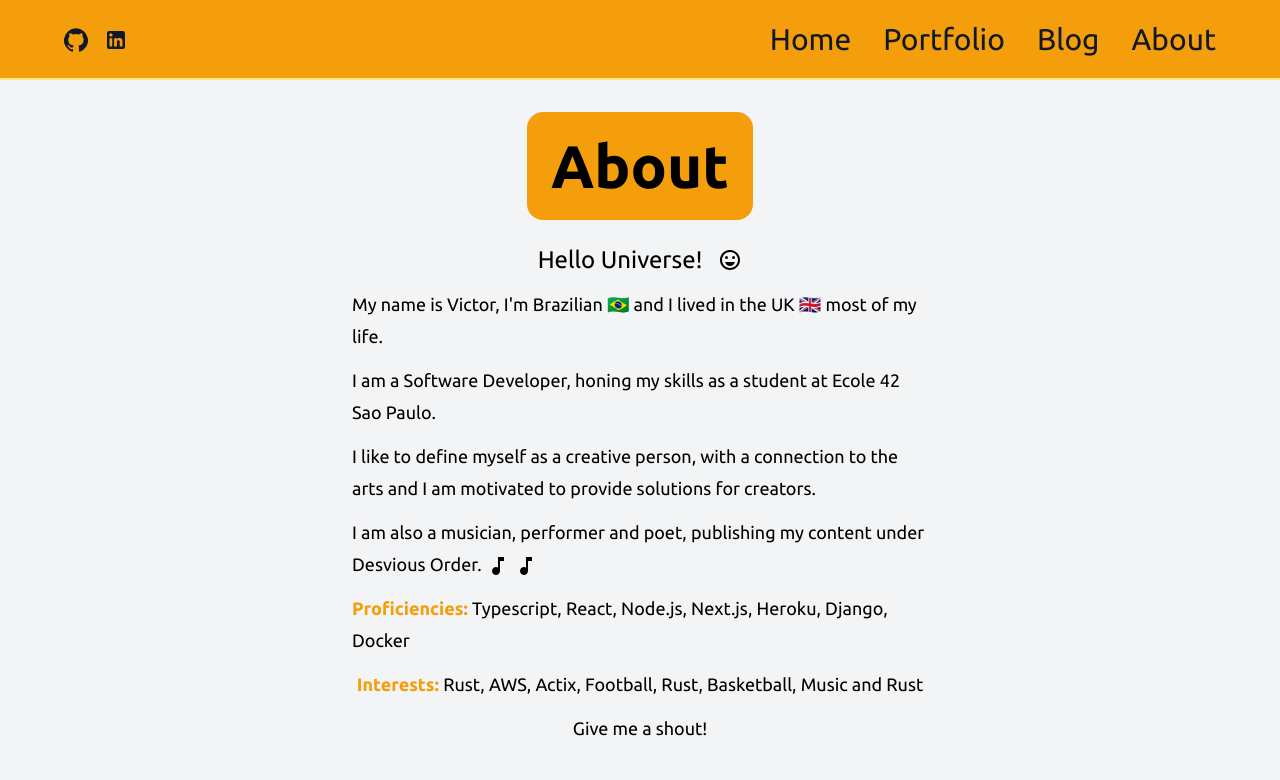
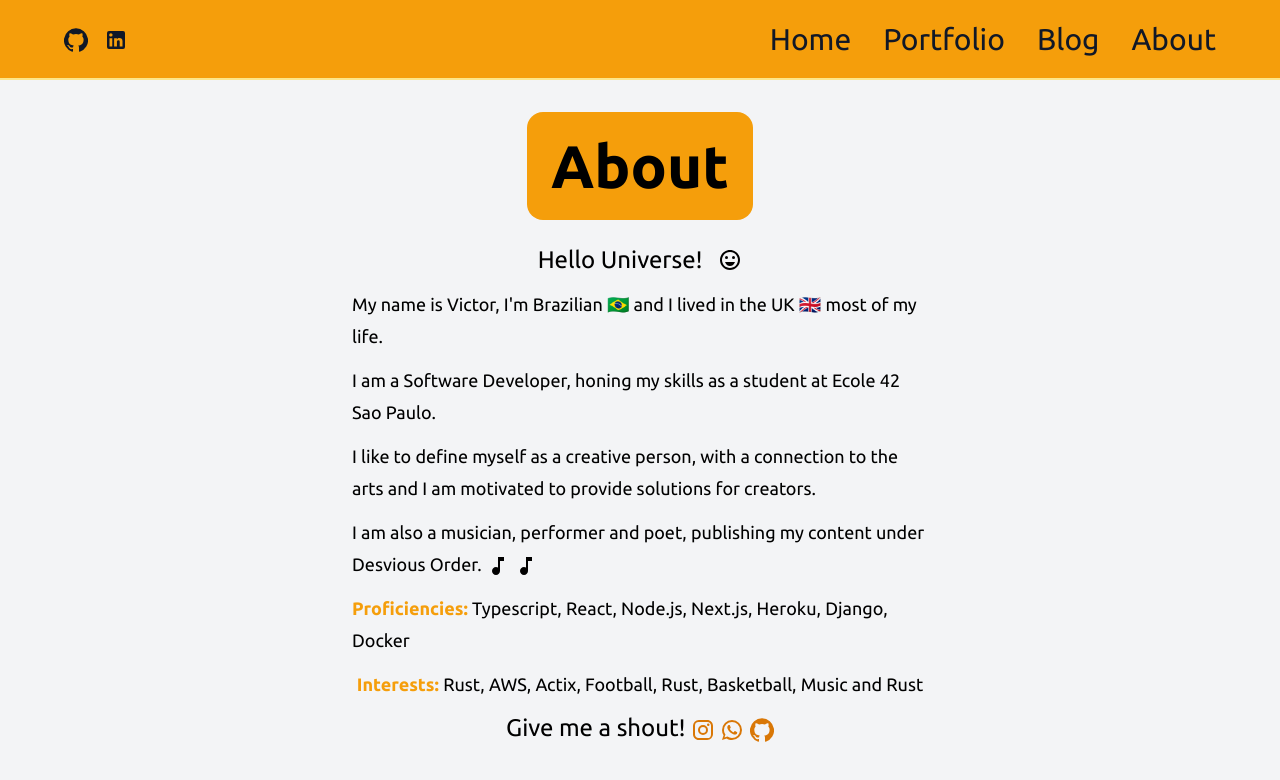
Before and after one commit to vix993/my-blog, a Next.js app: page /about in a window 1280 px wide. Shown: the top 780 px of the page. Built offline with nearby package versions, Linux system fonts and the light colour scheme.

Commit message:
sort of finished

```diff
--- a/pages/about.js
+++ b/pages/about.js
@@ -2,8 +2,11 @@ import Head from "next/head";
 
 import Icon from "@material-ui/core/Icon";
 
-import SentimentVerySatisfiedIcon from '@material-ui/icons/SentimentVerySatisfied';
-import MusicNoteIcon from '@material-ui/icons/MusicNote';
+import SentimentVerySatisfiedIcon from "@material-ui/icons/SentimentVerySatisfied";
+import MusicNoteIcon from "@material-ui/icons/MusicNote";
+import InstagramIcon from "@material-ui/icons/Instagram";
+import WhatsAppIcon from "@material-ui/icons/WhatsApp";
+import GitHubIcon from "@material-ui/icons/GitHub";
 
 export default function About() {
   return (
@@ -16,10 +19,12 @@ export default function About() {
       <main className="flex flex-col gap-6 flex-wrap items-center">
         <h1 className="flex justify-center items-center">About</h1>
         <span className="flex flex-col justify-center items-center gap-3 text-lg rounded-2xl leading-8 max-w-xl">
-          <span className="flex items-center text-2xl gap-4">Hello Universe! <Icon component={SentimentVerySatisfiedIcon}></Icon></span>
+          <span className="flex items-center text-2xl gap-4">
+            Hello Universe! <Icon component={SentimentVerySatisfiedIcon}></Icon>
+          </span>
           <span>
-            My name is Victor, I'm Brazilian 🇧🇷 and I lived in the UK 🇬🇧 most of my
-            life.
+            My name is Victor, I'm Brazilian 🇧🇷 and I lived in the UK 🇬🇧 most of
+            my life.
           </span>
           I am a Software Developer, honing my skills as a student at Ecole 42
           Sao Paulo.
@@ -29,17 +34,38 @@ export default function About() {
           </span>
           <span>
             I am also a musician, performer and poet, publishing my content
-            under Desvious Order. <Icon component={MusicNoteIcon}></Icon> <Icon component={MusicNoteIcon}></Icon>
+            under Desvious Order. <Icon component={MusicNoteIcon}></Icon>{" "}
+            <Icon component={MusicNoteIcon}></Icon>
           </span>
           <span>
-            <strong className="text-yellow-500">Proficiencies:</strong> Typescript, React, Node.js, Next.js, Heroku, Django,
-            Docker
+            <strong className="text-yellow-500">Proficiencies:</strong>{" "}
+            Typescript, React, Node.js, Next.js, Heroku, Django, Docker
           </span>
           <span>
-            <strong className="text-yellow-500">Interests:</strong> Rust, AWS, Actix, Football, Rust, Basketball, Music and
-            Rust
+            <strong className="text-yellow-500">Interests:</strong> Rust, AWS,
+            Actix, Football, Rust, Basketball, Music and Rust
           </span>
-          <span>Give me a shout!</span>
+          <span className="text-2xl">
+            Give me a shout!{" "}
+            <a href="https://www.instagram.com/vic_birth/" target="_blank">
+              <Icon
+                className="cursor-pointer text-yellow-600"
+                component={InstagramIcon}
+              ></Icon>{" "}
+            </a>
+            <a href="https://wa.me/5511999046898" target="_blank">
+              <Icon
+                className="cursor-pointer text-yellow-600"
+                component={WhatsAppIcon}
+              ></Icon>{" "}
+            </a>
+            <a href="https://github.com/vix993" target="_blank">
+              <Icon
+                className="cursor-pointer text-yellow-600"
+                component={GitHubIcon}
+              ></Icon>
+            </a>
+          </span>
         </span>
       </main>
     </div>
```
